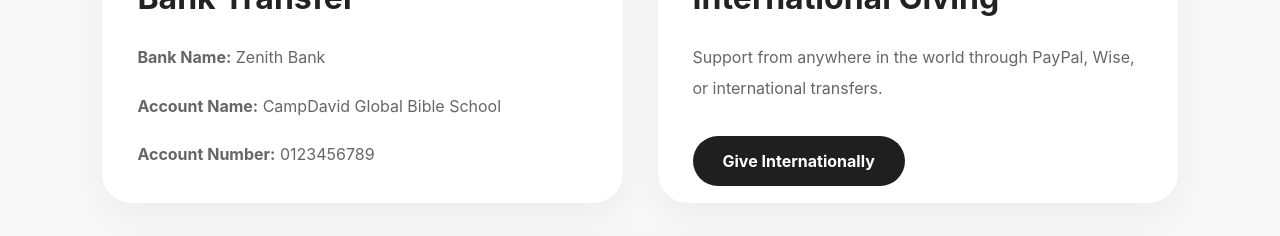
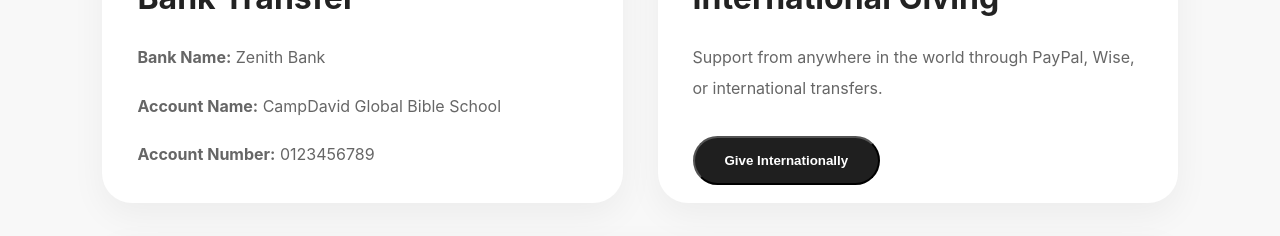
Before and after one commit to Wally-Devking/campdavidglobal, a React (Create React App) app: page /donate in a window 1280 px wide. Shown: the part 1080-1316 px from the top of the page. Built offline with nearby package versions, Linux system fonts and the light colour scheme.

Commit message:
Replace link with button for international donations

```diff
--- a/src/components/Donate.js
+++ b/src/components/Donate.js
@@ -92,13 +92,12 @@
                 Support from anywhere in the world through PayPal,
                 Wise, or international transfers.
               </p>
-
-              <a
-                href=""
-                className="donate-btn"
-              >
-                Give Internationally
-              </a>
+<button
+  className="donate-btn"
+  type="button"
+>
+  Give Internationally
+</button>
 
             </div>
 
```
